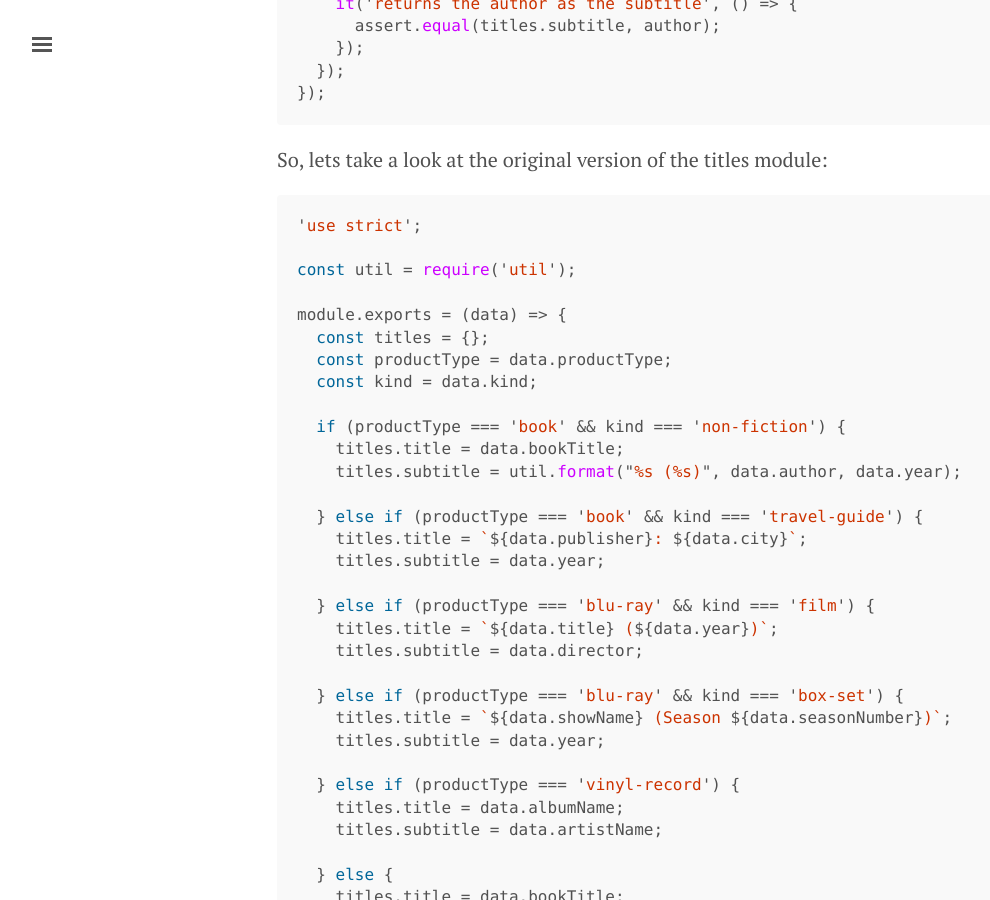
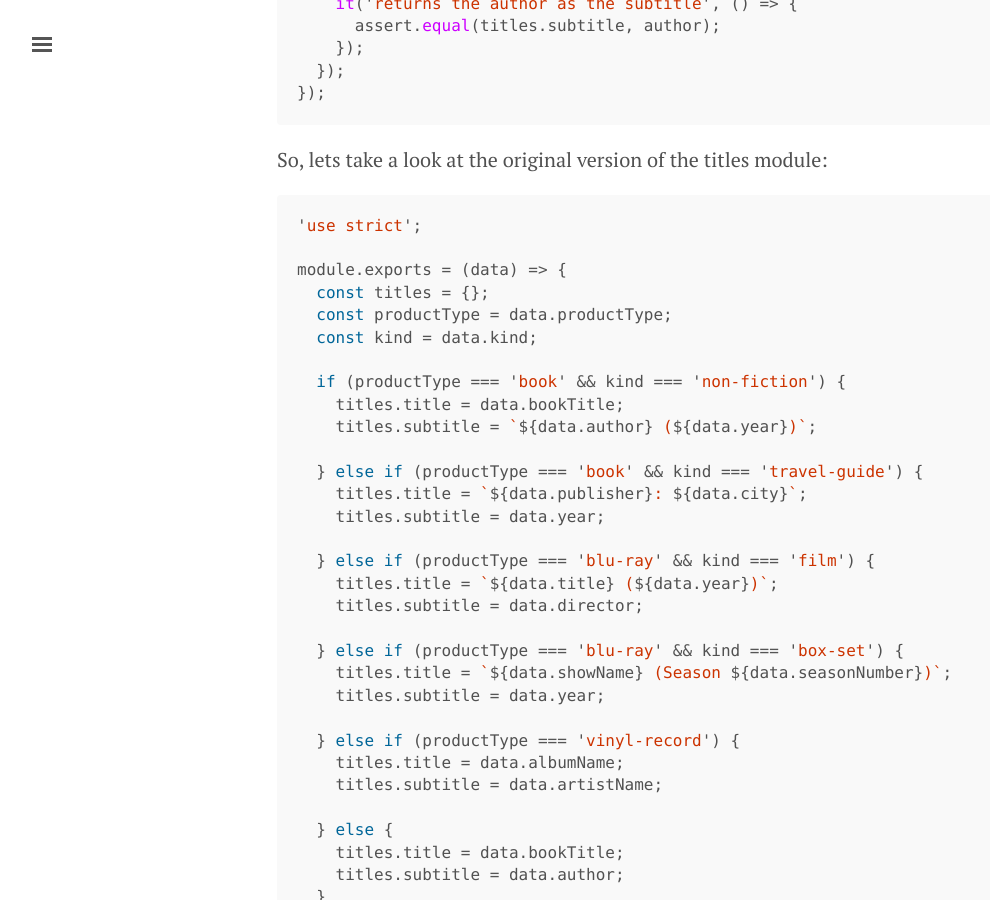
Before and after one commit to refactoring-by-example/refactoringbyexample.com, a Jekyll site: the page built from _posts/2017-01-20-dealing-with-long-conditionals.md, in a window 1280 px wide and 900 px high, scrolled down 2254 px. Shown: the whole window, without its empty margins (3-993 px from the left). Built offline with Jekyll 4.4.1, drawn with Linux system fonts in a browser that asks for light colours; comment, search, counter and statistics services are not loaded.

Commit message:
Change util.format to backticks

````diff
--- a/_posts/2017-01-20-dealing-with-long-conditionals.md
+++ b/_posts/2017-01-20-dealing-with-long-conditionals.md
@@ -82,8 +82,6 @@ So, lets take a look at the original version of the titles module:
 ```js
 'use strict';
 
-const util = require('util');
-
 module.exports = (data) => {
   const titles = {};
   const productType = data.productType;
@@ -91,7 +89,7 @@ module.exports = (data) => {
 
   if (productType === 'book' && kind === 'non-fiction') {
     titles.title = data.bookTitle;
-    titles.subtitle = util.format("%s (%s)", data.author, data.year);
+    titles.subtitle = `${data.author} (${data.year})`;
 
   } else if (productType === 'book' && kind === 'travel-guide') {
     titles.title = `${data.publisher}: ${data.city}`;
````
